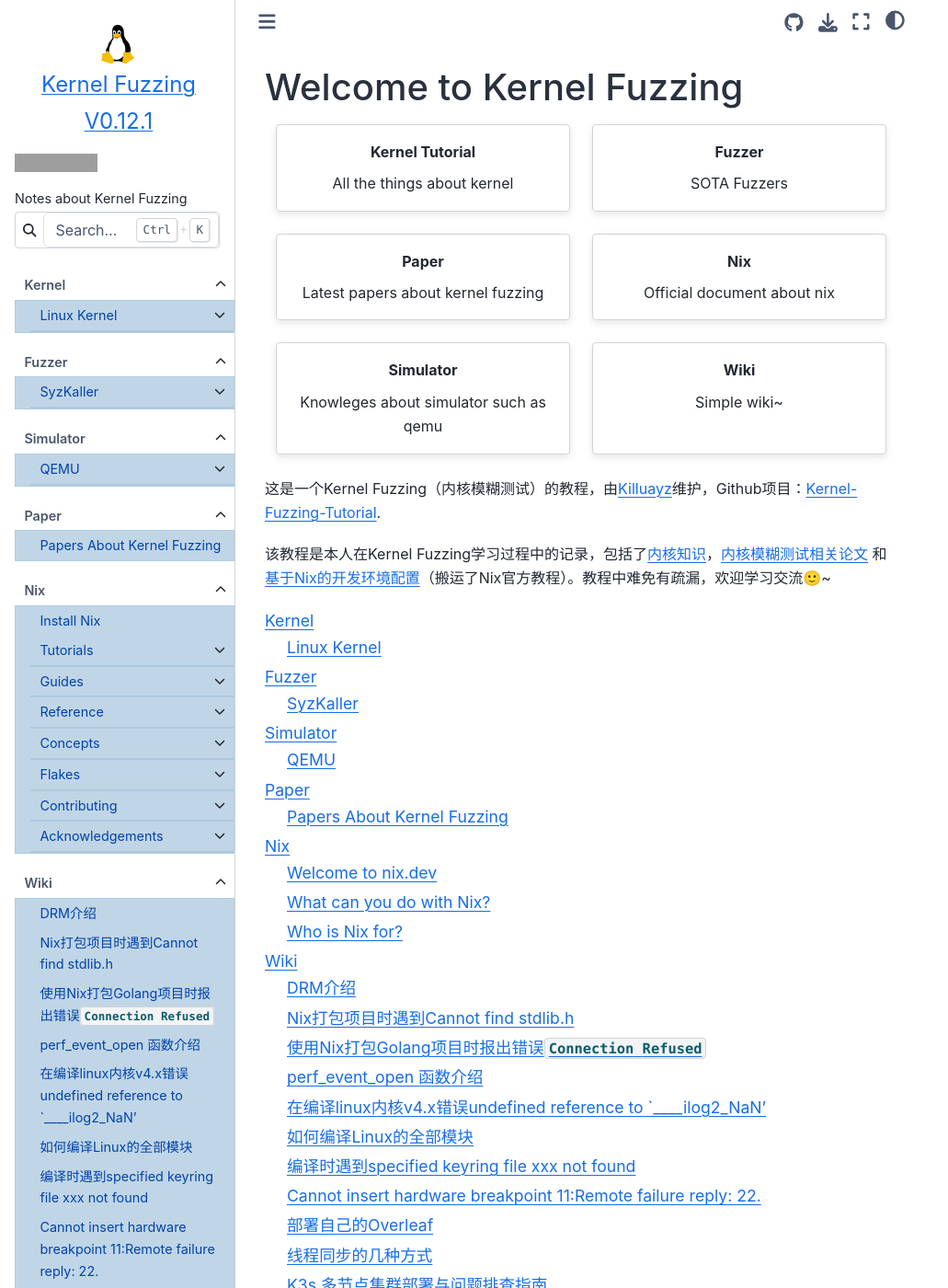
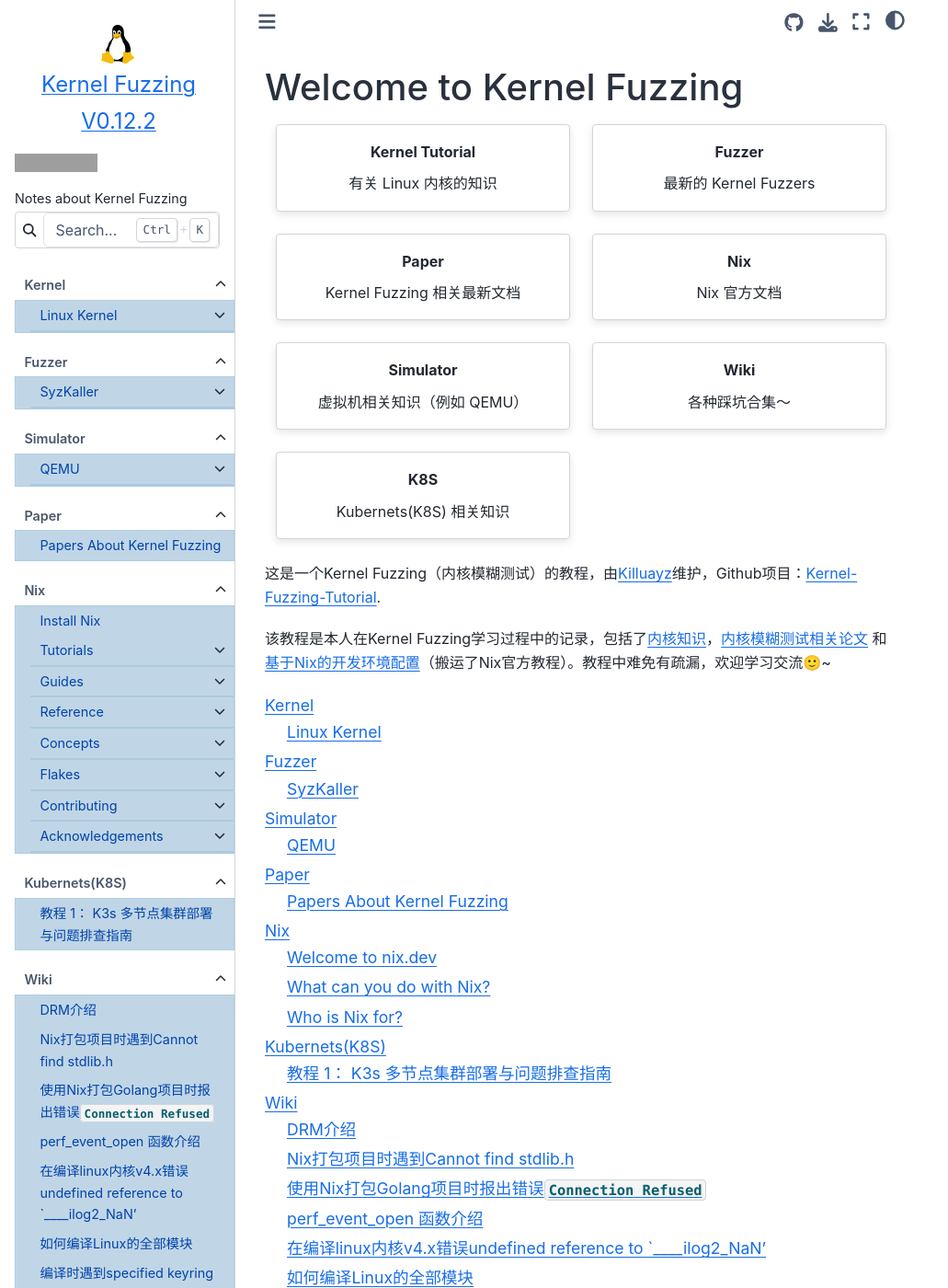
Before and after one commit to KilluaYZ/Kernel-Fuzzing-Tutorial, a Sphinx documentation site: the page built from source/index.md, in a window 1280 px wide and 1400 px high. Shown: the whole window at 92% size, without its empty margins (0-1031 px from the left). Built offline with Sphinx 7.4.7 and the Sphinx Book theme 1.1.4, drawn with Linux system fonts in a browser that asks for light colours; pages that are not in the unit, such as notebooks, are missing from menus; grey boxes are pictures that could not be loaded.

Commit message:
docs: 更新文档结构并添加K8S相关内容
- 将k3s部署文档移动到新的kubernets目录
- 更新首页导航链接和描述
- 修复nginx部署脚本的路径问题
- 更新版本号至V0.12.2
- 将部分英文描述改为中文

````diff
--- a/source/_templates/about.html
+++ b/source/_templates/about.html
@@ -3,7 +3,7 @@
     <div style="display: flex; flex-direction: column; justify-content: center; align-items: center;">
       <img src="/_static/img/linux.svg" alt="">
       <span>Kernel Fuzzing</span>
-      <span>V0.12.1</span>
+      <span>V0.12.2</span>
     </div>
   </a>
 </div>
--- a/source/index.md
+++ b/source/index.md
@@ -14,7 +14,7 @@
 :link-type: ref
 :text-align: center
 
-All the things about kernel
+有关 Linux 内核的知识
 :::
 
 :::{grid-item-card} Fuzzer
@@ -22,7 +22,7 @@
 :link-type: ref
 :text-align: center
 
-SOTA Fuzzers
+最新的 Kernel Fuzzers
 :::
 ::::
 
@@ -32,7 +32,7 @@
 :link-type: ref
 :text-align: center
 
-Latest papers about kernel fuzzing
+Kernel Fuzzing 相关最新文档
 :::
 
 :::{grid-item-card} Nix
@@ -40,7 +40,7 @@
 :link-type: ref
 :text-align: center
 
-Official document about nix
+Nix 官方文档
 :::
 ::::
 
@@ -50,7 +50,7 @@
 :link-type: ref
 :text-align: center
 
-Knowleges about simulator such as qemu
+虚拟机相关知识（例如 QEMU）
 :::
 
 :::{grid-item-card} Wiki
@@ -58,7 +58,17 @@
 :link-type: ref
 :text-align: center
 
-Simple wiki~
+各种踩坑合集～
+:::
+::::
+
+::::{grid} 2
+:::{grid-item-card} K8S
+:link: kubernets
+:link-type: ref
+:text-align: center
+
+Kubernets(K8S) 相关知识
 :::
 ::::
 
@@ -77,5 +87,6 @@
 simulator/index.md
 paper/index.md
 nix/index.md
+kubernets/index.md
 wiki/index.md
 ```
--- a/source/wiki/10-k3s-deploy/k3s-deploy.md
+++ b/source/kubernets/1-k3s-deploy/k3s-deploy.md
@@ -1,4 +1,4 @@
-# K3s 多节点集群部署与问题排查指南
+# 教程 1： K3s 多节点集群部署与问题排查指南
 
 本文档根据实际操作中的常见问题，整理了一份在多台 Linux 服务器上部署 K3s 集群的详细步骤和问题解决方案。
 
````
Also changed, not shown: source/kubernets/index.md (added, +11 -0 lines), source/wiki/index.md (+0 -1 lines), 1 other file.
